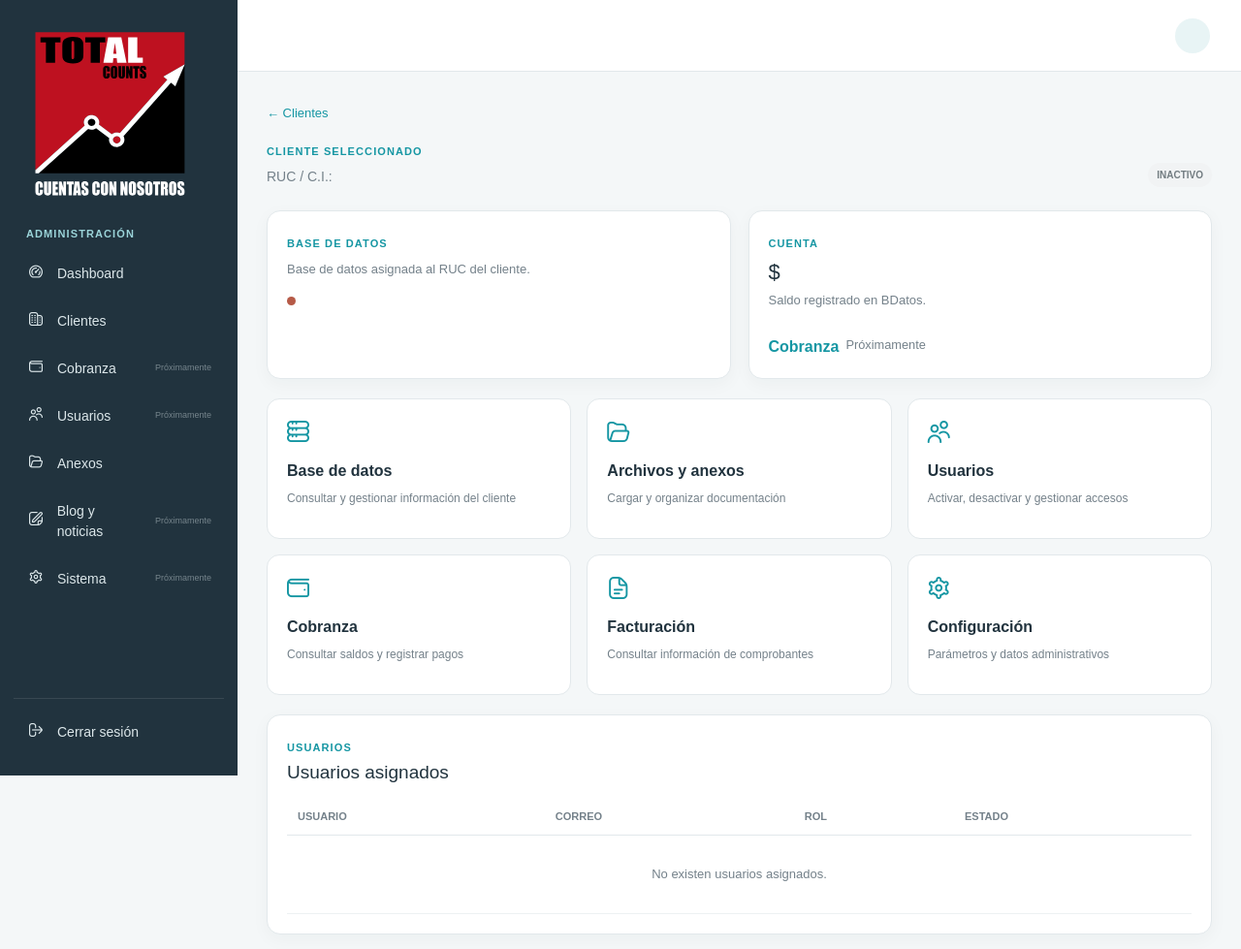
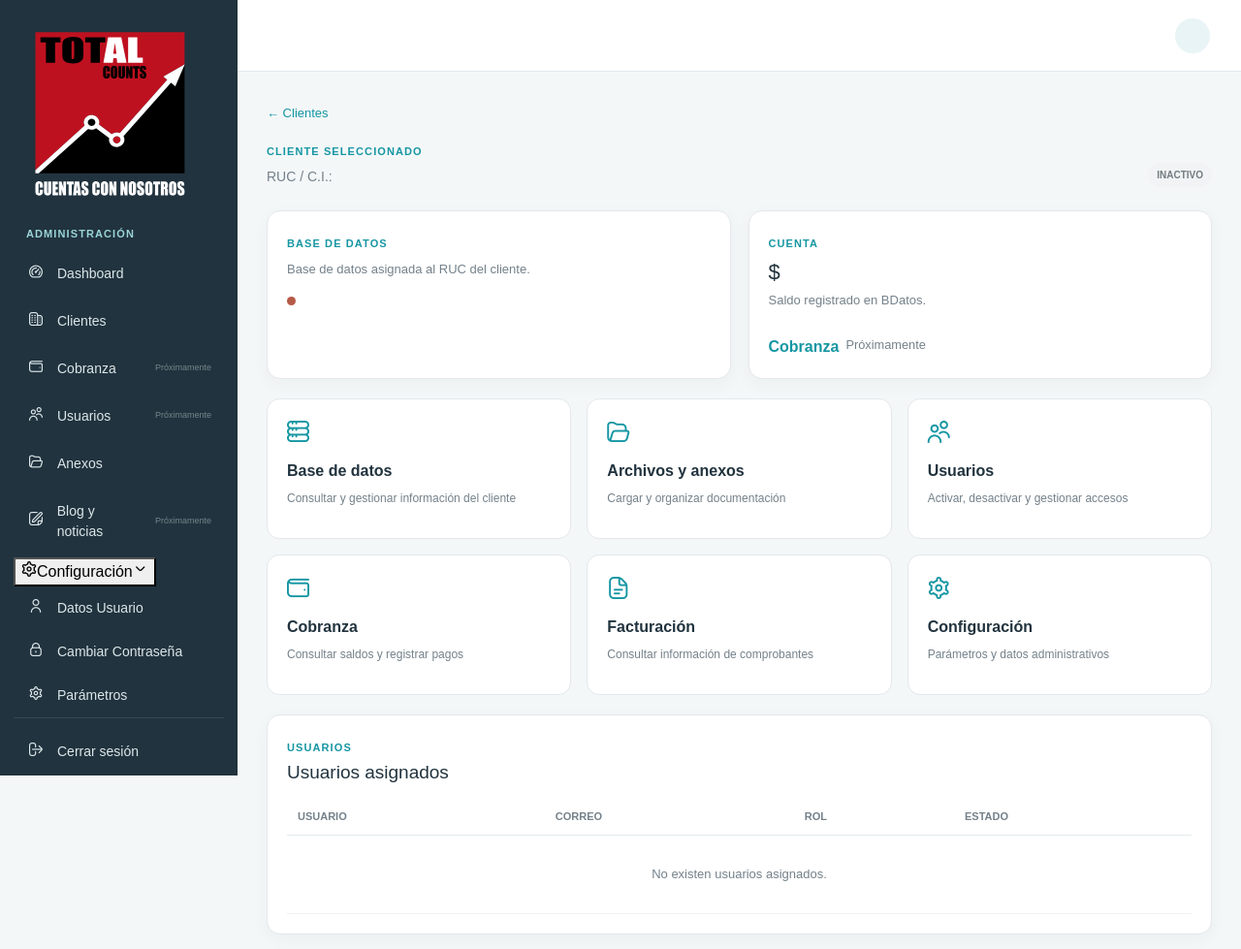
Before and after one commit to eldudyaguirre/TtCWeb, a Django app: template store/templates/admin/cliente.html in a window 1280 px wide. Shown: the top 979 px of the page at 97% size. Run offline with Django 5.2, Linux system fonts and the light colour scheme; the template is opened without the code that fills it, so the values that code supplies are empty; data comes from the database, SQL or seed files in the repository; some libraries are stand-ins or nearby versions.

Commit message:
Agregar submenu de Configuración al administrativo

```diff
--- a/store/templates/admin/base.html
+++ b/store/templates/admin/base.html
@@ -88,7 +88,17 @@
             <a href="#"><i class="fi fi-rr-users"></i><span>Usuarios</span><small>Próximamente</small></a>
             <a href="{% url 'sri_anexos_admin' %}"><i class="fi fi-rr-folder-open"></i><span>Anexos</span></a>
             <a href="#"><i class="fi fi-rr-edit"></i><span>Blog y noticias</span><small>Próximamente</small></a>
-            <a href="#"><i class="fi fi-rr-settings"></i><span>Sistema</span><small>Próximamente</small></a>
+            <div class="admin-nav-group {% if request.resolver_match.url_name == 'admin_dashboard' and False %}active{% endif %}">
+                <button type="button" class="admin-nav-parent" id="adminConfigToggle" aria-expanded="false">
+                    <i class="fi fi-rr-settings"></i><span>Configuración</span><i class="fi fi-rr-angle-small-down admin-submenu-arrow"></i>
+                </button>
+                <div class="admin-submenu" id="adminConfigSubmenu">
+                    <a href="#" class="admin-submenu-item"><i class="fi fi-rr-user"></i><span>Datos Usuario</span></a>
+                    <a href="#" class="admin-submenu-item"><i class="fi fi-rr-lock"></i><span>Cambiar Contraseña</span></a>
+                    <div class="admin-submenu-separator"></div>
+                    <a href="#" class="admin-submenu-item"><i class="fi fi-rr-settings"></i><span>Parámetros</span></a>
+                </div>
+            </div>
         </nav>
 
         <div class="admin-sidebar-bottom">
@@ -150,6 +160,18 @@
         sidebar.classList.contains('mobile-open') ? closeMenu() : openMenu();
     });
 
+    const configToggle = document.getElementById('adminConfigToggle');
+    const configSubmenu = document.getElementById('adminConfigSubmenu');
+
+    if (configToggle && configSubmenu) {
+        configToggle.addEventListener('click', function () {
+            const open = configToggle.getAttribute('aria-expanded') === 'true';
+            configToggle.setAttribute('aria-expanded', String(!open));
+            configSubmenu.classList.toggle('open', !open);
+            configToggle.classList.toggle('open', !open);
+        });
+    }
+
     overlay.addEventListener('click', closeMenu);
 
     sidebar.querySelectorAll('a').forEach(function (link) {
```
